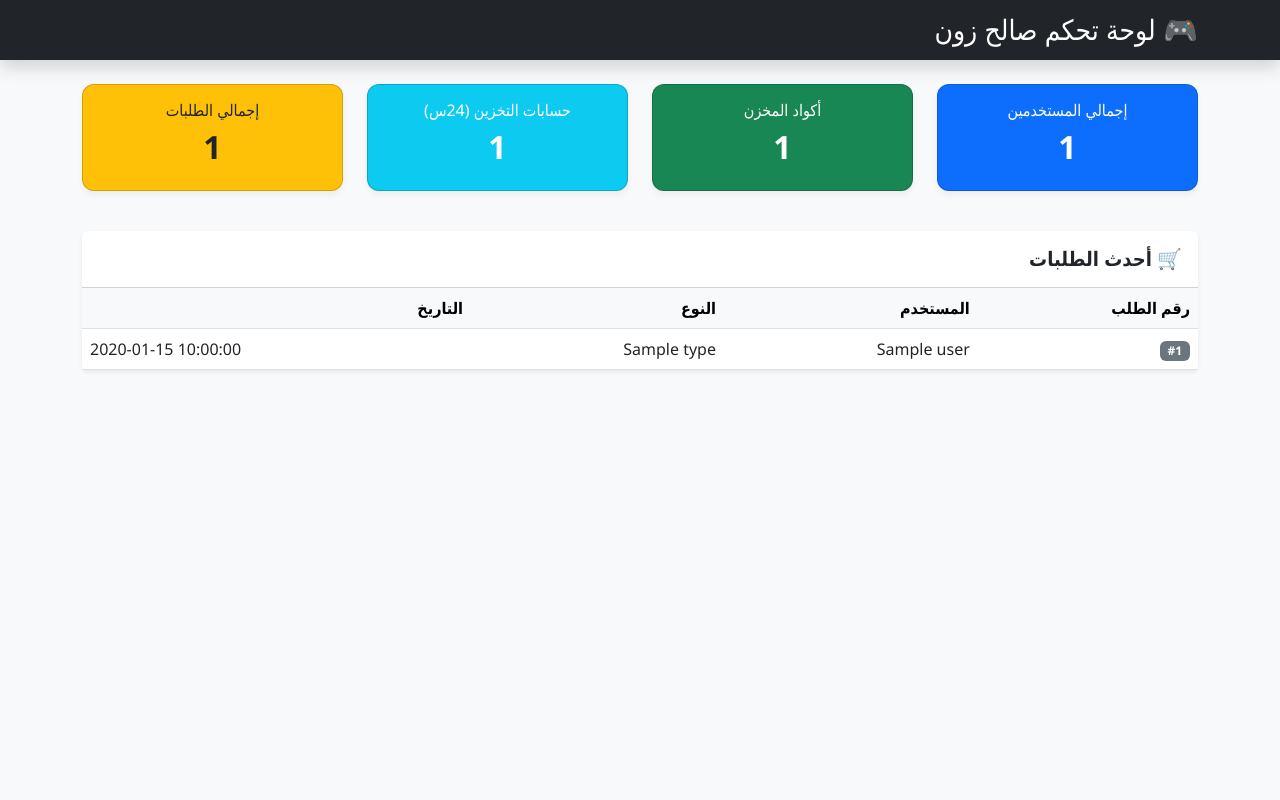
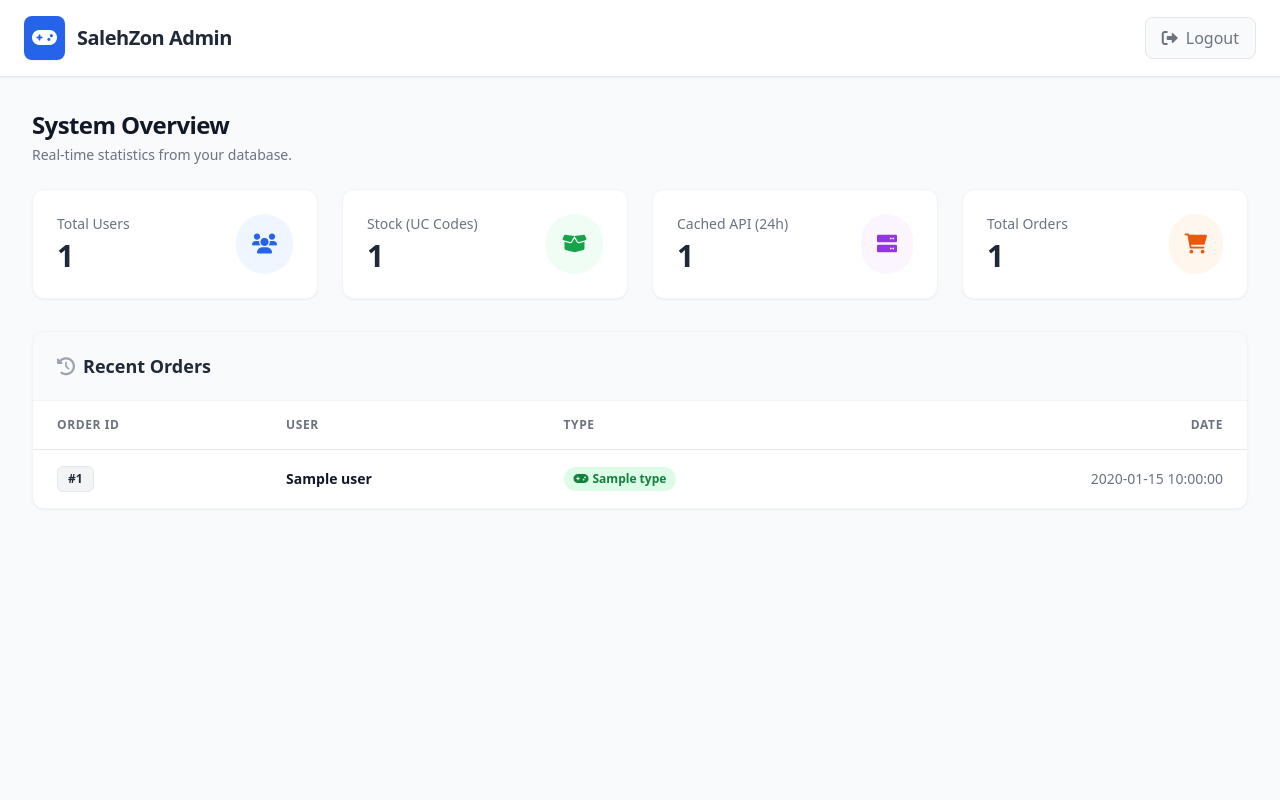
Before and after one commit to abosalehbot-ui/my-bot, a FastAPI app: template templates/index.html in a window 1280 px wide. Run offline with FastAPI, Linux system fonts and the light colour scheme; the template is opened without the code that fills it: most values are stand-ins (such as "Sample title", 1, 10 or a date in 2020); some libraries are stand-ins or nearby versions.

Commit message:
Update index.html

```diff
--- a/templates/index.html
+++ b/templates/index.html
@@ -1,92 +1,132 @@
 <!DOCTYPE html>
-<html lang="ar" dir="rtl">
+<html lang="en">
 <head>
     <meta charset="UTF-8">
     <meta name="viewport" content="width=device-width, initial-scale=1.0">
-    <title>لوحة تحكم صالح زون</title>
-    <link href="https://cdn.jsdelivr.net/npm/bootstrap@5.3.0/dist/css/bootstrap.rtl.min.css" rel="stylesheet">
-    <style>
-        body { font-family: 'Segoe UI', Tahoma, Geneva, Verdana, sans-serif; background-color: #f8f9fa; }
-        .stat-card { border-radius: 12px; box-shadow: 0 4px 6px rgba(0,0,0,0.05); transition: transform 0.2s; }
-        .stat-card:hover { transform: translateY(-5px); }
-    </style>
+    <title>Dashboard - SalehZon</title>
+    <script src="https://cdn.tailwindcss.com"></script>
+    <link href="https://cdnjs.cloudflare.com/ajax/libs/font-awesome/6.0.0/css/all.min.css" rel="stylesheet">
 </head>
-<body>
-    <nav class="navbar navbar-dark bg-dark mb-4 shadow">
-        <div class="container">
-            <span class="navbar-brand mb-0 h1 fs-3">🎮 لوحة تحكم صالح زون</span>
+<body class="bg-gray-50 text-gray-800 font-sans min-h-screen flex flex-col">
+    <nav class="bg-white border-b border-gray-200 shadow-sm px-6 py-4 flex justify-between items-center sticky top-0 z-50">
+        <div class="flex items-center space-x-3">
+            <div class="bg-blue-600 text-white p-2 rounded-lg shadow-sm">
+                <i class="fas fa-gamepad text-xl"></i>
+            </div>
+            <span class="text-xl font-bold text-gray-800 tracking-tight">SalehZon Admin</span>
+        </div>
+        <div>
+            <a href="/logout" class="text-gray-500 hover:text-red-600 bg-gray-50 hover:bg-red-50 px-4 py-2 rounded-lg font-medium transition duration-200 flex items-center border border-gray-200 hover:border-red-200">
+                <i class="fas fa-sign-out-alt mr-2"></i>Logout
+            </a>
         </div>
     </nav>
 
-    <div class="container">
-        <div class="row mb-4 text-center">
-            <div class="col-md-3 col-6 mb-3">
-                <div class="card stat-card text-white bg-primary h-100">
-                    <div class="card-body">
-                        <h6 class="card-title">إجمالي المستخدمين</h6>
-                        <h2 class="fw-bold">{{ users_count }}</h2>
+    <div class="flex-grow max-w-7xl w-full mx-auto px-4 sm:px-6 lg:px-8 py-8">
+
+        <div class="flex justify-between items-end mb-6">
+            <div>
+                <h2 class="text-2xl font-bold tracking-tight text-gray-900">System Overview</h2>
+                <p class="text-sm text-gray-500 mt-1">Real-time statistics from your database.</p>
+            </div>
+        </div>
+
+        <div class="grid grid-cols-1 md:grid-cols-2 lg:grid-cols-4 gap-6 mb-8">
+            <div class="bg-white rounded-xl shadow-sm border border-gray-100 p-6 hover:shadow-md transition-shadow duration-200">
+                <div class="flex items-center justify-between">
+                    <div>
+                        <p class="text-sm font-medium text-gray-500 mb-1">Total Users</p>
+                        <p class="text-3xl font-bold text-gray-800">{{ users_count }}</p>
+                    </div>
+                    <div class="bg-blue-50 p-4 rounded-full">
+                        <i class="fas fa-users text-blue-600 text-xl"></i>
                     </div>
                 </div>
             </div>
-            <div class="col-md-3 col-6 mb-3">
-                <div class="card stat-card text-white bg-success h-100">
-                    <div class="card-body">
-                        <h6 class="card-title">أكواد المخزن</h6>
-                        <h2 class="fw-bold">{{ stock_count }}</h2>
+            <div class="bg-white rounded-xl shadow-sm border border-gray-100 p-6 hover:shadow-md transition-shadow duration-200">
+                <div class="flex items-center justify-between">
+                    <div>
+                        <p class="text-sm font-medium text-gray-500 mb-1">Stock (UC Codes)</p>
+                        <p class="text-3xl font-bold text-gray-800">{{ stock_count }}</p>
+                    </div>
+                    <div class="bg-green-50 p-4 rounded-full">
+                        <i class="fas fa-box-open text-green-600 text-xl"></i>
                     </div>
                 </div>
             </div>
-            <div class="col-md-3 col-6 mb-3">
-                <div class="card stat-card text-white bg-info h-100">
-                    <div class="card-body">
-                        <h6 class="card-title">حسابات التخزين (24س)</h6>
-                        <h2 class="fw-bold">{{ cached_count }}</h2>
+            <div class="bg-white rounded-xl shadow-sm border border-gray-100 p-6 hover:shadow-md transition-shadow duration-200">
+                <div class="flex items-center justify-between">
+                    <div>
+                        <p class="text-sm font-medium text-gray-500 mb-1">Cached API (24h)</p>
+                        <p class="text-3xl font-bold text-gray-800">{{ cached_count }}</p>
+                    </div>
+                    <div class="bg-purple-50 p-4 rounded-full">
+                        <i class="fas fa-server text-purple-600 text-xl"></i>
                     </div>
                 </div>
             </div>
-            <div class="col-md-3 col-6 mb-3">
-                <div class="card stat-card text-dark bg-warning h-100">
-                    <div class="card-body">
-                        <h6 class="card-title">إجمالي الطلبات</h6>
-                        <h2 class="fw-bold">{{ orders_count }}</h2>
+            <div class="bg-white rounded-xl shadow-sm border border-gray-100 p-6 hover:shadow-md transition-shadow duration-200">
+                <div class="flex items-center justify-between">
+                    <div>
+                        <p class="text-sm font-medium text-gray-500 mb-1">Total Orders</p>
+                        <p class="text-3xl font-bold text-gray-800">{{ orders_count }}</p>
+                    </div>
+                    <div class="bg-orange-50 p-4 rounded-full">
+                        <i class="fas fa-shopping-cart text-orange-600 text-xl"></i>
                     </div>
                 </div>
             </div>
         </div>
 
-        <div class="card shadow-sm border-0">
-            <div class="card-header bg-white py-3">
-                <h5 class="mb-0 fw-bold">🛒 أحدث الطلبات</h5>
+        <div class="bg-white rounded-xl shadow-sm border border-gray-100 overflow-hidden">
+            <div class="px-6 py-5 border-b border-gray-100 bg-gray-50 flex justify-between items-center">
+                <h3 class="text-lg font-bold text-gray-800"><i class="fas fa-history mr-2 text-gray-400"></i>Recent Orders</h3>
             </div>
-            <div class="card-body p-0">
-                <div class="table-responsive">
-                    <table class="table table-hover mb-0">
-                        <thead class="table-light">
+            <div class="overflow-x-auto">
+                <table class="w-full whitespace-nowrap">
+                    <thead class="bg-white border-b border-gray-200 text-gray-500 text-xs uppercase tracking-wider font-semibold text-left">
                         <tr>
-                                <th>رقم الطلب</th>
-                                <th>المستخدم</th>
-                                <th>النوع</th>
-                                <th>التاريخ</th>
+                            <th class="px-6 py-4">Order ID</th>
+                            <th class="px-6 py-4">User</th>
+                            <th class="px-6 py-4">Type</th>
+                            <th class="px-6 py-4 text-right">Date</th>
                         </tr>
                     </thead>
-                        <tbody>
+                    <tbody class="divide-y divide-gray-100 text-gray-700 text-sm">
                         {% for order in recent_orders %}
-                            <tr>
-                                <td><span class="badge bg-secondary">#{{ order._id }}</span></td>
-                                <td>{{ order.user }}</td>
-                                <td>{{ order.type }}</td>
-                                <td dir="ltr" class="text-end">{{ order.date }}</td>
+                        <tr class="hover:bg-blue-50 transition duration-150">
+                            <td class="px-6 py-4">
+                                <span class="inline-flex items-center px-2.5 py-1 rounded-md text-xs font-semibold bg-gray-100 text-gray-800 border border-gray-200">
+                                    #{{ order._id }}
+                                </span>
+                            </td>
+                            <td class="px-6 py-4 font-bold text-gray-900">{{ order.user }}</td>
+                            <td class="px-6 py-4">
+                                {% if 'API' in order.type %}
+                                <span class="inline-flex items-center px-2.5 py-1 rounded-full text-xs font-semibold bg-purple-100 text-purple-700">
+                                    <i class="fas fa-rocket mr-1"></i> {{ order.type }}
+                                </span>
+                                {% else %}
+                                <span class="inline-flex items-center px-2.5 py-1 rounded-full text-xs font-semibold bg-green-100 text-green-700">
+                                    <i class="fas fa-gamepad mr-1"></i> {{ order.type }}
+                                </span>
+                                {% endif %}
+                            </td>
+                            <td class="px-6 py-4 text-right text-gray-500 font-medium">{{ order.date }}</td>
                         </tr>
                         {% else %}
                         <tr>
-                                <td colspan="4" class="text-center py-4">لا توجد طلبات حتى الآن</td>
+                            <td colspan="4" class="px-6 py-10 text-center text-gray-500">
+                                <i class="fas fa-inbox text-4xl mb-3 text-gray-300 block"></i>
+                                <span class="text-base font-medium">No orders found yet.</span>
+                            </td>
                         </tr>
                         {% endfor %}
                     </tbody>
                 </table>
             </div>
         </div>
-        </div>
+
     </div>
 </body>
 </html>
```
Lines whose indentation alone changed are shown as unchanged.
